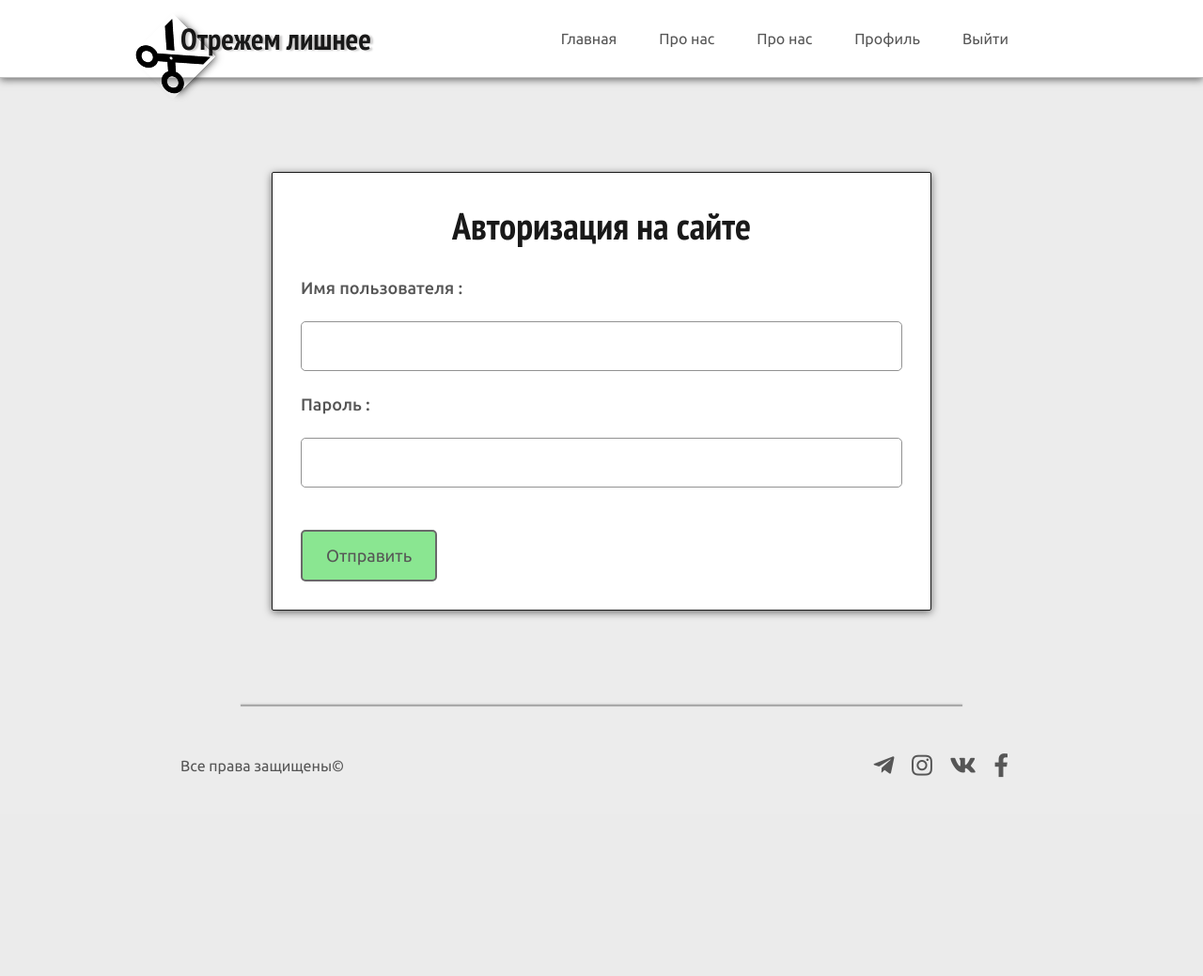
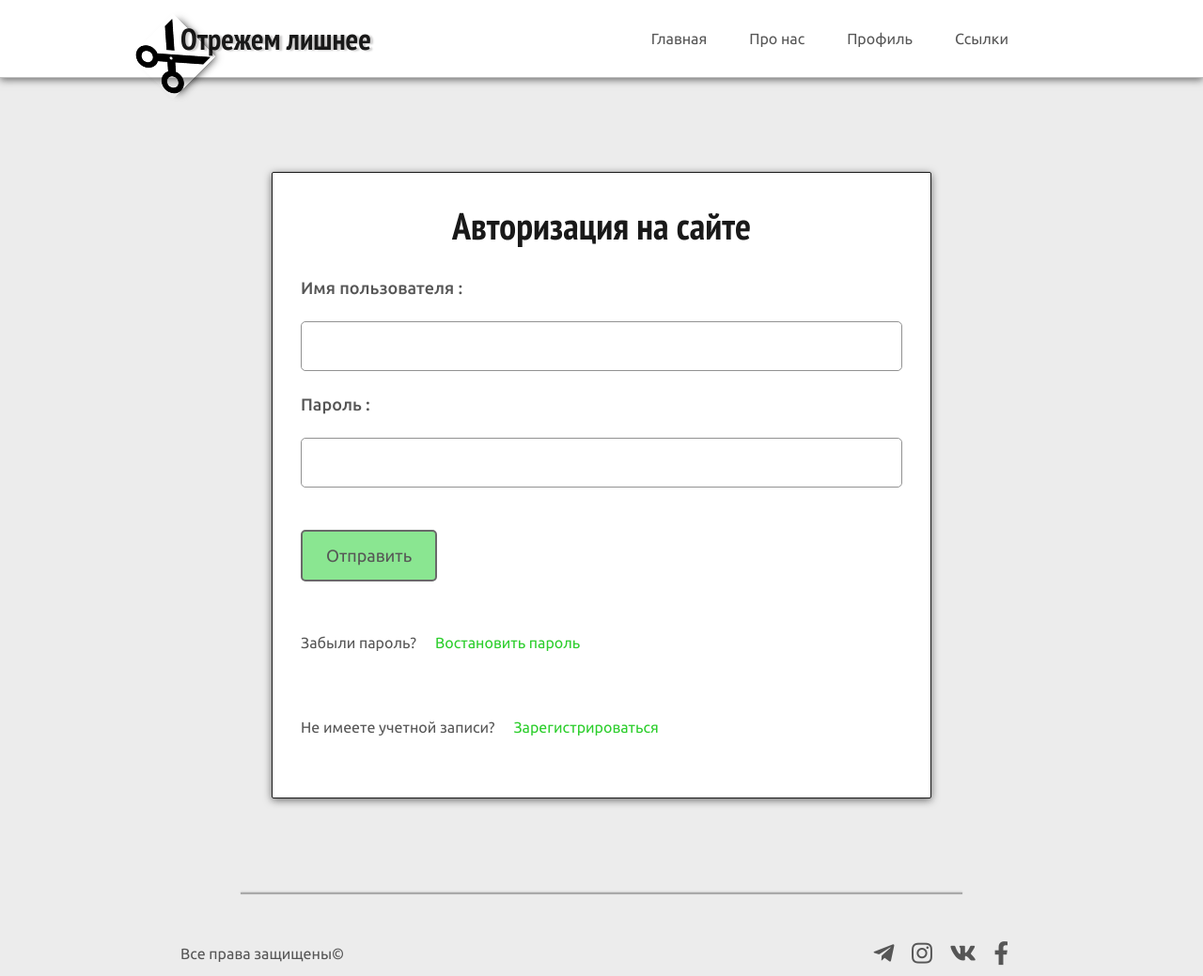
Before and after one commit to MezoneOrange/reduced_urls, a Django app: page /user/authorization/ in a window 1280 px wide. Shown: the top 1039 px of the page at 94% size. Before the commit the page ends 828 px from the top, so only its background shows below. Run offline with Django 3.2, Linux system fonts and the light colour scheme; a user stored in the database is signed in; some libraries are stand-ins or nearby versions.

Commit message:
Redisigned forms pages, added links, changes links, fixed user registration form

```diff
--- a/reduces/static/reduces/css/main.css
+++ b/reduces/static/reduces/css/main.css
@@ -230,6 +230,12 @@ main {
 }
 
 /* profile */
+.profile {
+    display: flex;
+    flex-direction: column;
+    align-items: center;
+}
+
 .profile,
 .profile h2 {
     margin-bottom: 35px;
@@ -247,6 +253,42 @@ main {
 .profile p span {
     font-weight: 400;
     font-size: 16px;
+}
+
+.profile div {
+    margin-top: 30px;
+    margin-bottom: 40px;
+}
+
+.form_footer {
+    display: flex;
+    align-items: center;
+    margin-top: 40px;
+    margin-bottom: 20px;
+    height: 50px;
+}
+
+.form_footer a {
+    color: #2cce2c;
+    margin-left: 20px;
+    transition: all 300ms ease;
+}
+
+.form_footer a:hover {
+    color: #197719;
+    font-size: 20px;
+}
+
+.form .field .confirm {
+    margin-bottom: 40px;
+}
+
+.form .field .confirm ul li {
+    margin-bottom: 15px;
+    margin-left: 25px;
+    color: #adadad;
+    line-height: 25px;
+    font-weight: 400;
 }
 
 /* footer */
--- a/reduces/templates/reduces/home.html
+++ b/reduces/templates/reduces/home.html
@@ -9,7 +9,7 @@
         <h1>Мы созданны, чтобы сокращать</h1>
         <p>Быстро сократим любую длинную ссылку специально для вас</p>
         <div>
-            <a href="" class="btn btn_link">Кабинет пользователя</a>
+            <a href="{% url 'profile' %}" class="btn btn_link">Кабинет пользователя</a>
         </div>
 
     </div>
--- a/reduces/templates/reduces/index.html
+++ b/reduces/templates/reduces/index.html
@@ -29,10 +29,9 @@
                 <ul>
                     <li><a href="{% url 'home' %}">Главная</a></li>
                     <li><a href="">Про нас</a></li>
-                    <li><a href="">Про нас</a></li>
                 {% if user.is_authenticated %}
                     <li><a href="{% url 'profile' %}">Профиль</a></li>
-                    <li><a href="{% url 'exit' %}">Выйти</a></li>
+                    <li><a href="{% url 'profile' %}">Ссылки</a></li>
                 {% else %}
                     <li><a href="{% url 'auth' %}">Войти</a></li>
                     <li><a href="{% url 'registration' %}">Регистрация</a></li>
--- a/users/templates/users/auth.html
+++ b/users/templates/users/auth.html
@@ -39,6 +39,12 @@
         {% endfor %}
         <button type="submit" class="btn btn_link mt-5">Отправить</button>
     </form>
+    <div class="form_footer">
+        <p>Забыли пароль?</p> <a href="{% url 'password_reset' %}">Востановить пароль</a>
+    </div>
+    <div class="form_footer">
+        <p>Не имеете учетной записи?</p> <a href="{% url 'registration' %}">Зарегистрироваться</a>
+    </div>
 </div>
 
 
--- a/users/templates/users/exit.html
+++ b/users/templates/users/exit.html
@@ -6,7 +6,9 @@
 
 <div class="form">
     <h2>Вы успешно вышли из аккаунта</h2>
-    <a href="{% url 'auth' %}">Войти в аккаунт</a>
+    <div class="form_footer">
+        <a href="{% url 'auth' %}">Войдите в учетную запись</a>
+    </div>
 </div>
 
 
--- a/users/templates/users/password_reset_complete.html
+++ b/users/templates/users/password_reset_complete.html
@@ -6,6 +6,9 @@
 
 <div class="form">
     <h2>Ваш пароль был заменен на новый</h2>
+    <div class="form_footer">
+        <a href="{% url 'auth' %}">Войдите в учетную запись</a>
+    </div>
 </div>
 
 
--- a/users/templates/users/password_reset_confirm.html
+++ b/users/templates/users/password_reset_confirm.html
@@ -21,10 +21,11 @@
                 <label for="{{ field.id_for_label }}" class="label">{{ field.label }} :</label>
                 {{ field }}
 
-
+                <div class="confirm">
                 {% if field.help_text %}
                     <p class="help">{{ field.help_text }}</p>
                 {% endif %}
+                </div>
             </div>
 
         {% endfor %}
--- a/users/templates/users/profile.html
+++ b/users/templates/users/profile.html
@@ -11,9 +11,9 @@
         <p>Email: <span>{{ user.email }}</span></p>
 
 
-        <!-- <div>
-            <a href="" class="btn btn_link">Кабинет пользователя</a>
-        </div> -->
+        <div>
+            <a href="{% url 'exit' %}" class="btn btn_link">Выйти</a>
+        </div>
     </div>
 
     <div class="change">
--- a/users/templates/users/registration.html
+++ b/users/templates/users/registration.html
@@ -30,6 +30,9 @@
         {{ form.errors }}
         <button type="submit" class="btn btn_link mt-5">Отправить</button>
     </form>
+    <div class="form_footer">
+        <p>Уже зарегистрированы?</p> <a href="{% url 'auth' %}">Войдите в учетную запись</a>
+    </div>
 </div>
 
 
--- a/users/views.py
+++ b/users/views.py
@@ -28,14 +28,13 @@ class RegisterUser(View):
         }
         return render(request, self.template_name, data)
 
-    @method_decorator(login_required)
     def post(self, request):
         form = self.form_class(request.POST)
         if form.is_valid():
             form.save()
             username = form.cleaned_data.get("username")
             messages.success(request, f'Пользователь {username} был успешно создан!')
-            return redirect('home')
+            return redirect('auth')
         messages.error(request, f'Пользователь при создании пользователя произошла ошибка')
         data = {
             'title': 'Регистрация',
@@ -49,6 +48,7 @@ class ProfileUpdate(LoginRequiredMixin, View):
     model = User
     template_name = 'users/profile.html'
 
+    @method_decorator(login_required)
     def get(self, request):
         form = self.form_class(instance=request.user)
         data = {
@@ -57,6 +57,7 @@ class ProfileUpdate(LoginRequiredMixin, View):
         }
         return render(request, self.template_name, data)
 
+    @method_decorator(login_required)
     def post(self, request):
         form = self.form_class(request.POST, instance=request.user)
         if form.is_valid():
```
Also changed, not shown: db.sqlite3.
